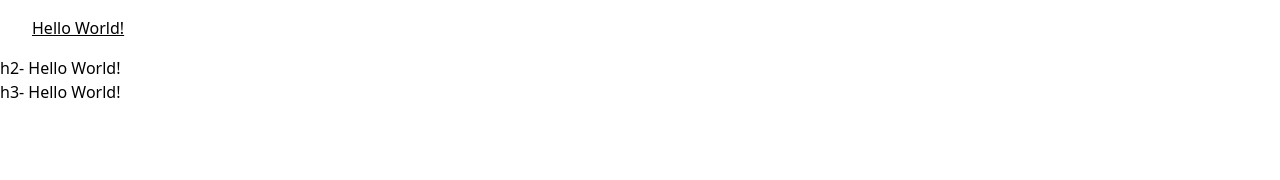
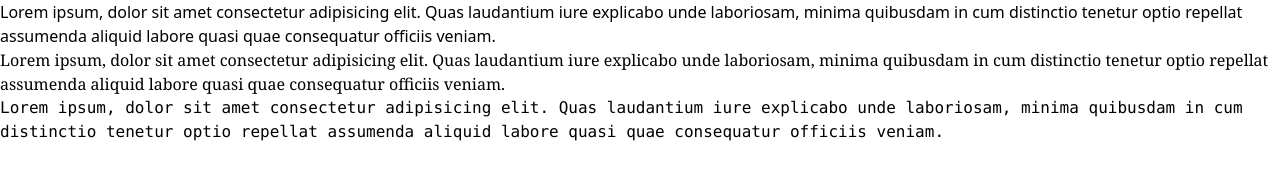
Before and after one commit to abhishek7631/TailwindCSS, a plain HTML site: page index.html in a window 1280 px wide. Drawn offline with nearby package versions, Linux system fonts and the light colour scheme.

Commit message:
implement typography and sizing

```diff
--- a/index.html
+++ b/index.html
@@ -7,8 +7,25 @@
     <script src="https://cdn.tailwindcss.com"></script>
   </head>
   <body>
-    <h1 class="underline ml-4 p-4">Hello World!</h1>
-    <h2>h2- Hello World!</h2>
-    <h3>h3- Hello World!</h3>
+    <p class="font-sans">
+      Lorem ipsum, dolor sit amet consectetur adipisicing elit. Quas laudantium
+      iure explicabo unde laboriosam, minima quibusdam in cum distinctio tenetur
+      optio repellat assumenda aliquid labore quasi quae consequatur officiis
+      veniam.
+    </p>
+
+    <p class="font-serif">
+      Lorem ipsum, dolor sit amet consectetur adipisicing elit. Quas laudantium
+      iure explicabo unde laboriosam, minima quibusdam in cum distinctio tenetur
+      optio repellat assumenda aliquid labore quasi quae consequatur officiis
+      veniam.
+    </p>
+
+    <p class="font-mono">
+      Lorem ipsum, dolor sit amet consectetur adipisicing elit. Quas laudantium
+      iure explicabo unde laboriosam, minima quibusdam in cum distinctio tenetur
+      optio repellat assumenda aliquid labore quasi quae consequatur officiis
+      veniam.
+    </p>
   </body>
 </html>
```
